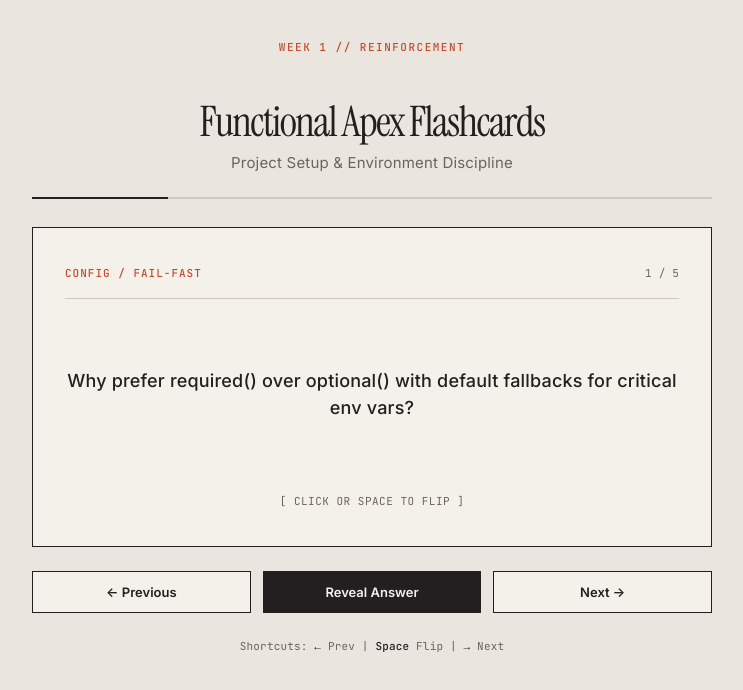
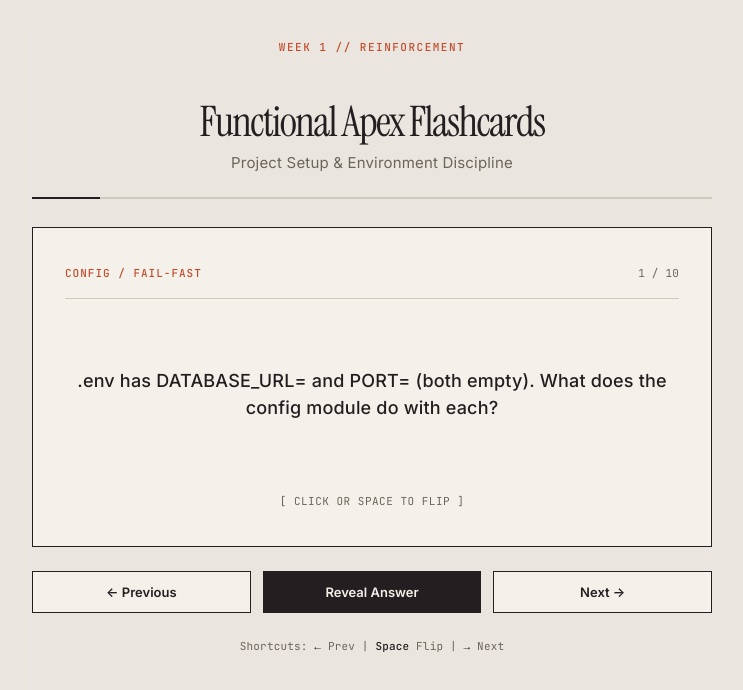
Before and after one commit to cjzelano-galixie/flashcards-quizlet, a React (Vite) app: page / in a window 1280 px wide. Shown: the top 690 px of the page, without its empty margins (46-789 px from the left). Built offline with nearby package versions, Linux system fonts and the light colour scheme.

Commit message:
Added 5 missing flashcards after testing

```diff
--- a/src/App.jsx
+++ b/src/App.jsx
@@ -6,41 +6,78 @@ const FLASHCARDS = [
     id: 1,
     topic: "CONFIG / FAIL-FAST",
     question:
-      "Why prefer required() over optional() with default fallbacks for critical env vars?",
+      ".env has DATABASE_URL= and PORT= (both empty). What does the config module do with each?",
     answer:
-      "required() checks for missing or empty values and throws early during boot up, stopping misconfigured environments immediately rather than running with unexpected default states.",
+      'DATABASE_URL throws at startup (required rejects ""). PORT falls back to 3000 (optional uses ||, and "" is falsy).',
   },
   {
     id: 2,
     topic: "ENV PIPELINE",
-    question:
-      "Why doesn't running a migration CLI tool automatically pick up dotenv variables from your Express app?",
+    question: "npm run dev works but migrate:up can't connect. Likely cause?",
     answer:
-      "CLI migration tools execute as separate Node processes. They bypass your Express application entrypoint (src/config/index.js), so dotenv must be loaded via CLI flags or script wrappers.",
+      "dotenv is only loaded inside the config module, which the migration CLI never imports. Fix: dotenv -- (dotenv-cli) in the script.",
   },
   {
     id: 3,
     topic: "DOCKER PERSISTENCE",
     question:
-      "Why don't POSTGRES_* environment variables update an existing database in a Docker volume?",
+      "You change POSTGRES_PASSWORD and restart with down / up -d. Auth fails. Why?",
     answer:
-      "POSTGRES_* variables are entrypoint initialization flags used only when constructing a fresh data directory. Once the volume exists, Postgres boots straight from the existing pgdata folder.",
+      "POSTGRES_* variables only apply when initializing an empty data directory. The pgdata volume kept the old cluster. Fix: ALTER USER (keeps data) or down -v (wipes data).",
   },
   {
     id: 4,
-    topic: "QUERY SAFETY",
+    topic: "DOCKER HEALTH",
     question:
-      "Why can't SQL parameterization ($1, $2) be used for table or column names?",
+      "A container is Up (unhealthy) and restart: unless-stopped is set. Does Docker restart it?",
     answer:
-      "Parameters bind literal values during query execution. Identifiers like table or column names alter the AST/query structure and must be validated or safely constructed before preparation.",
+      "No. Restart policies react to process exit. Health status only reports state.",
   },
   {
     id: 5,
-    topic: "SCRIPT LIFECYCLE",
+    topic: "PROCESS LIFECYCLE",
+    question: "process.exit(1) on a pool error is only safe if...?",
+    answer:
+      "Something outside the process (process manager or orchestrator) restarts the app. Otherwise one dropped connection becomes a permanent outage.",
+  },
+  {
+    id: 6,
+    topic: "QUERY SAFETY",
+    question: "Can ORDER BY $1 take a column name as a parameter?",
+    answer:
+      "No. Parameters bind values, not identifiers. It's injection-safe but won't sort by that column. Validate against an allowlist.",
+  },
+  {
+    id: 7,
+    topic: "ARCHITECTURE / LEDGER",
     question:
-      "What happens when calling process.exit(1) inside an async catch block before pool release?",
+      '"Summing the ledger will be slow." Should you add a balance column?',
     answer:
-      "process.exit(1) abruptly kills the Node event loop, skipping pending cleanup routines or asynchronous finally blocks and leaving open database connection pool sockets.",
+      "Keep the ledger as the source of truth. If needed, add a derived, rebuildable cache that can be reconciled against the ledger. Never a second independent source of truth.",
+  },
+  {
+    id: 8,
+    topic: "MIGRATIONS / IMMUTABILITY",
+    question:
+      "You edit an already-applied migration and teammates' migrate:up does nothing. Why?",
+    answer:
+      "pgmigrations already records it by name, so it's skipped. Applied migrations are immutable; write a new one.",
+  },
+  {
+    id: 9,
+    topic: "GIT / SECRETS",
+    question:
+      "You committed .env, then ran git rm --cached .env. Are you safe?",
+    answer:
+      "No. The secret is still in earlier commits. Rotate the credentials. .gitignore only affects untracked files.",
+  },
+  {
+    id: 10,
+    topic: "POOL LIFECYCLE",
+    question:
+      "What does pool.end() in seed.js do, and what happens without it?",
+    answer:
+      "It closes pooled connections. Without it the script hangs after seeding (open sockets keep Node alive). On the error path, process.exit(1) skips finally.",
   },
 ];
 
```
